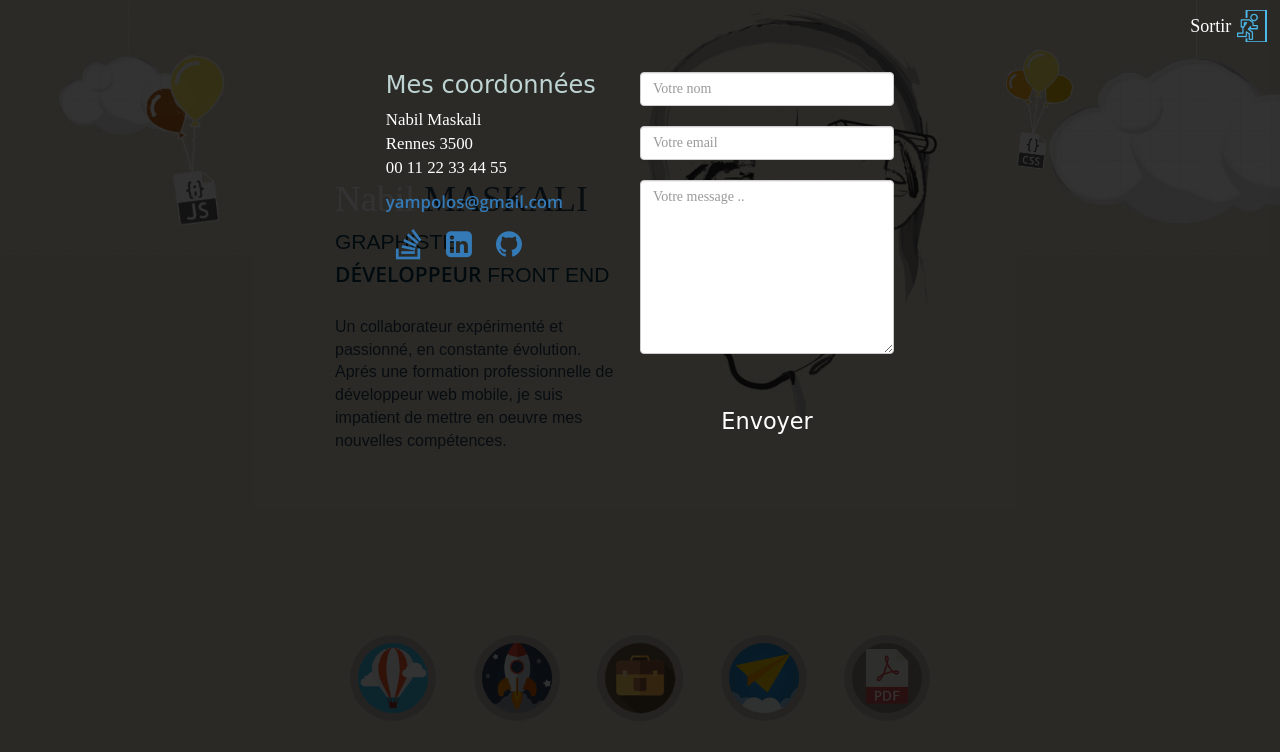
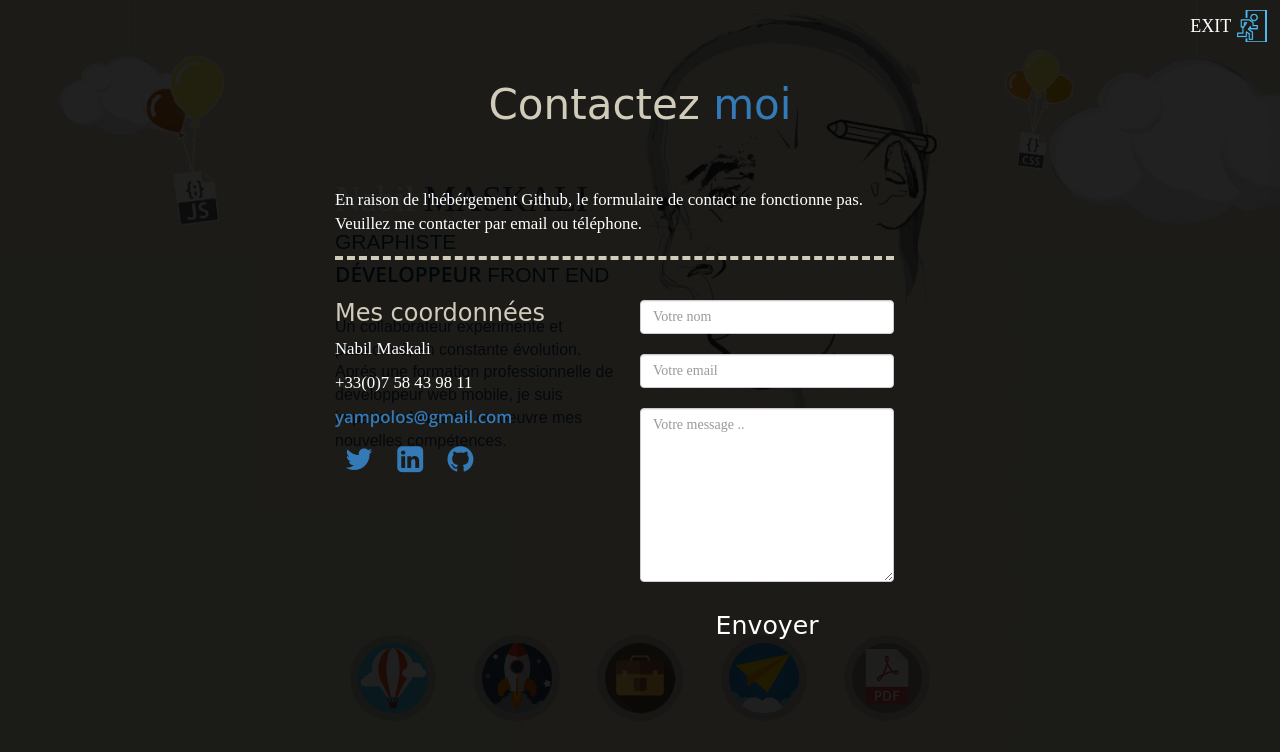
Before and after one commit to l3bel/yampolos.github.io, a plain HTML site: page index.html in a window 1280 px wide. Both pictures are taken after a click on the link 763 px from the left and 678 px from the top of the page. Drawn offline with nearby package versions, Linux system fonts and the light colour scheme; a web font is replaced by a local one.

Commit message:
info et style contact

```diff
--- a/css/styles.css
+++ b/css/styles.css
@@ -401,7 +401,7 @@ a, a:hover{
 .codeIcon{
   display: none;
 }
-.titreFolio{
+.titreFolio, .titreContact{
   text-align: center;
   margin: 30px 0 ;
   padding: 0!important;
@@ -489,23 +489,28 @@ a, a:hover{
   color: white;
 }
 .contact {
-
-  background: rgba(0,0,0,0.8);
+  background: rgba(0,0,0,.87);
   color:#fff;
 }
 .contact:target {
   outline: none;
   display: block;
 }
+.titreContact .char10,.titreContact .char11,
+.titreContact .char12,.titreContact .char13{
+  color:#337AB7;
+}
 .contact p{
-margin: 6em 0.5em 20px 0.5em;
-font-family: 'OpenSans-Regular';
-font-size: 1em;text-align: left;
-color: rgb(223,218,198);
+margin: 30px 0 20px 0;
+font-family: 'OpenSans-Light';
+font-size: 1.2em;
+text-align: left;
+padding: 0 0 20px 0;
+border-bottom: 4px dashed #D1CCBA;
 }
 .contact h3{
 font-family: 'Baloo Tamma', cursive;
-color: rgb(190,212,210);
+color: #D1CCBA;
 }
 .infoContact,.formCotact{
 padding: 0;
@@ -521,13 +526,16 @@ padding: 0;
 margin-bottom: 10px;
 font-size: 1.2em;
 }
-.infoContact li:nth-child(4){
+.infoContact li:nth-child(2){
+margin-top: 10px;
+}
+.infoContact li:nth-child(3){
 margin-top: 10px;
 font-family: 'OpenSans-Semibold';
 }
+.infoContact li:nth-child(4),
 .infoContact li:nth-child(5),
-.infoContact li:nth-child(6),
-.infoContact li:nth-child(7){
+.infoContact li:nth-child(6){
 display: inline-block;
 font-size: 1.8em;
 margin: 10px 10px 0 10px;
@@ -546,15 +554,14 @@ text-decoration: none;
   background:none;
   border:none;
   font-family: 'Baloo Tamma', cursive;
-  font-size: 1.6em;
+  font-size: 1.8em;
   text-decoration: none;
-  margin-top: 2em;
+  margin-top: 20px;
 }
 .envoyer:hover{
   text-decoration: none;
-  color: rgb(223,218,198);
+  color:#337AB7;
   background:none;
-  font-size: 1.8em;
 }
 .containerContact{}
 .fa-paper-plane-o{
--- a/index.html
+++ b/index.html
@@ -78,7 +78,7 @@
 		<!--  = = = EXPERIENCE = = = -->
 		<section class="row screen experience" id="experience">
 			<div class="row">
-				<a href="#index.html"class="closeScreen closeScreenExperience col-lg-12 col-md-12 col-sm-12 col-xs-12">Sortir</a>
+				<a href="#index.html"class="closeScreen closeScreenExperience col-lg-12 col-md-12 col-sm-12 col-xs-12">EXIT</a>
 			 	<h2 class="titrePage titreExp">Expérience</h2>
 			 	<div class="carsl col-lg-offset-3 col-lg-6 col-md-offset-2 col-md-8 col-sm-offset-2 col-sm-8 col-xs-offset-1 col-xs-10">
 			 		<div class="uniteExp">  <!--  Experience unité -->
@@ -192,7 +192,7 @@
 		</section>
 		<!--  = = = COMPETENCES = = = -->
 		<section class="row screen competences" id="competences">
-			<a class="closeScreen closeScreenCompetences col-lg-12 col-md-12 col-sm-12 col-xs-12">Sortir</a>
+			<a class="closeScreen closeScreenCompetences col-lg-12 col-md-12 col-sm-12 col-xs-12">EXIT</a>
 			<div class="slideCompetences col-lg-offset-3 col-lg-6 col-md-offset-2 col-md-8 col-sm-offset-2 col-sm-8 col-xs-offset-1 col-xs-10">
 			 	<div id="" class="comp compDesign"> <!--  competence 1 -->
 			 		<img src="img/metre.png" class="" alt="">
@@ -245,7 +245,7 @@
 		</section>
 <!--  = = = FOLIO = = = -->
 		<section class="row screen screenFolio" id="folio">
-			<a href="index.html"class="closeScreen closeScreenFolio col-lg-12 col-md-12 col-sm-12 col-xs-12">Fermer</a>
+			<a href="index.html"class="closeScreen closeScreenFolio col-lg-12 col-md-12 col-sm-12 col-xs-12">EXIT</a>
 			<div class="col-lg-offset-1 col-lg-10 col-md-offset-1 col-md-10 col-sm-12 col-xs-12">
 				<h2 class="titreFolio" id="titreFolio">&#123; portfolio &#125;</h2>
 				<div class="slideFolio">
@@ -365,18 +365,19 @@
 		</section>
 		<!--  = = = CONTACT = = = -->
 		<section class="row screen contact" id="contact">
-			<a href="index.html" id="closeScreenContact"class="closeScreen closeScreenContact col-lg-12 col-md-12 col-sm-12 col-xs-12">Sortir</a>
+			<a href="index.html" id="closeScreenContact"class="closeScreen closeScreenContact col-lg-12 col-md-12 col-sm-12 col-xs-12">EXIT</a>
 		 	<div class="containerContact col-lg-offset-3 col-lg-6 col-md-offset-3 col-md-6 col-sm-offset-2 col-sm-8 col-xs-offset-1 col-xs-10">
-			 	<div class="infoContact col-lg-offset-1 col-lg-5">
+		 		<h2 class="titreContact" id="titreContact">Contactez moi</h2>
+		 		<p class="textContact col-lg-offset-1 col-lg-11">En raison de l'hébérgement Github, le formulaire de contact ne fonctionne pas.<br>Veuillez me contacter par email ou téléphone.</p>
+			 	<div class="infoContact col-lg-6">
 			 		<h3 class="petitTitre">Mes coordonnées</h3>
 			 		<ul>
 			 			<li>Nabil Maskali</li>
-			 			<li>Rennes 3500</li>
-			 			<li>00 11 22 33 44 55</li>
+			 			<li>+33(0)7 58 43 98 11</li>
 			 			<li><a class="monMail" href="mailto:yampolos@gmail.com">yampolos@gmail.com</a></li>
-			 			<li><a href="#"><i class="fa fa-stack-overflow"></i></a></li>
-						<li><a href="#"><i class="fa fa-linkedin-square"></i></a></li>
-						<li><a href="#"><i class="fa fa-github"></i></a></li>
+			 			<li><a href="https://twitter.com/nabmaskali" target="_blank"><i class="fa fa-twitter"></i></a></li>
+						<li><a href="https://fr.linkedin.com/in/nmaskali" target="_blank"><i class="fa fa-linkedin-square"></i></a></li>
+						<li><a href="https://github.com/yampolos" target="_blank"><i class="fa fa-github"></i></a></li>
 			 		</ul>
 			 	</div>
 			 	<div class="formCotact col-lg-5">
@@ -410,6 +411,8 @@
 		// lettering
 		$('.nom').lettering('words');
 		$('.intituleDev').lettering('words');
+		$('.titreFolio').lettering('letters');
+		$('.titreContact').lettering('letters');
 	</script>
 </body>
 </html>
```
